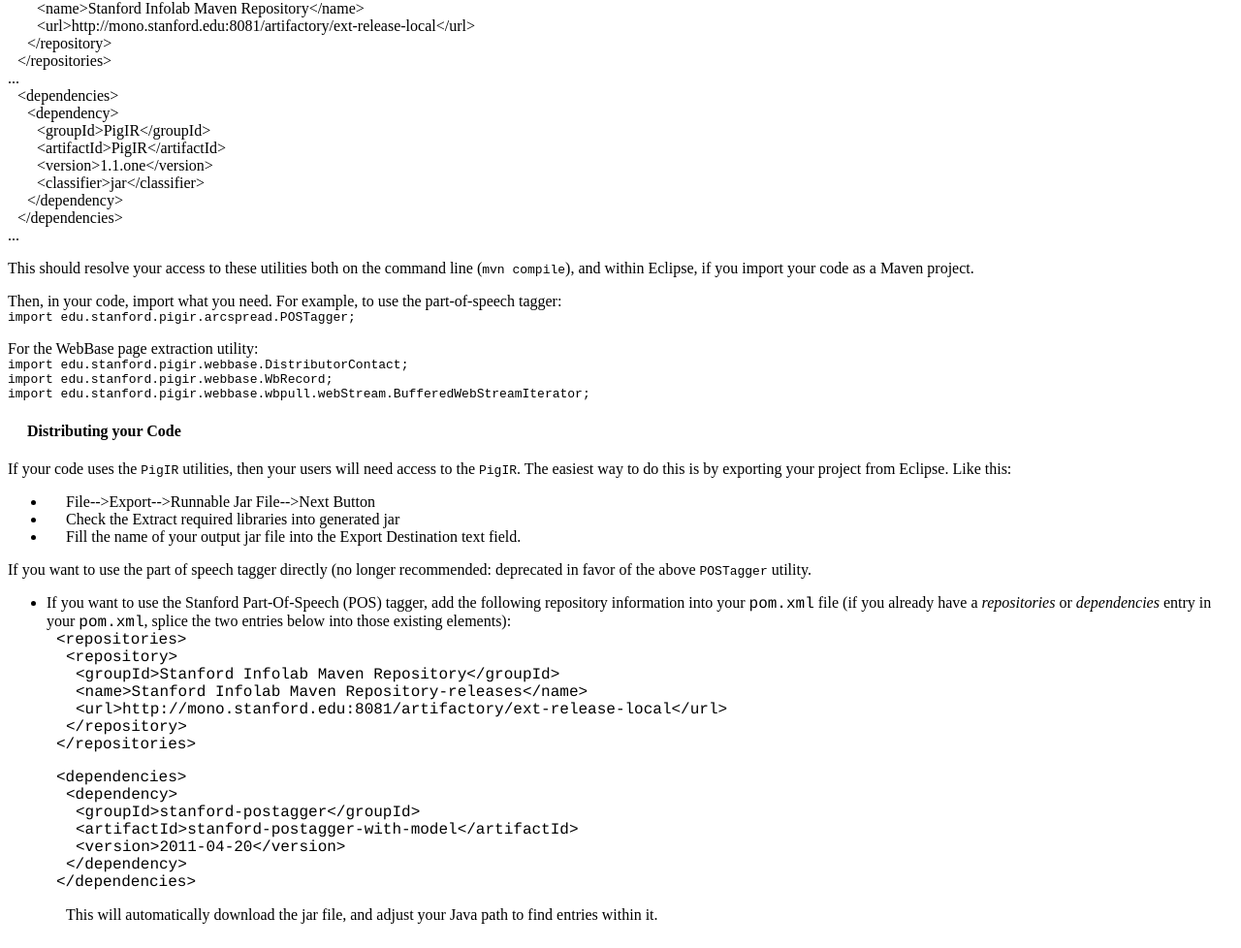
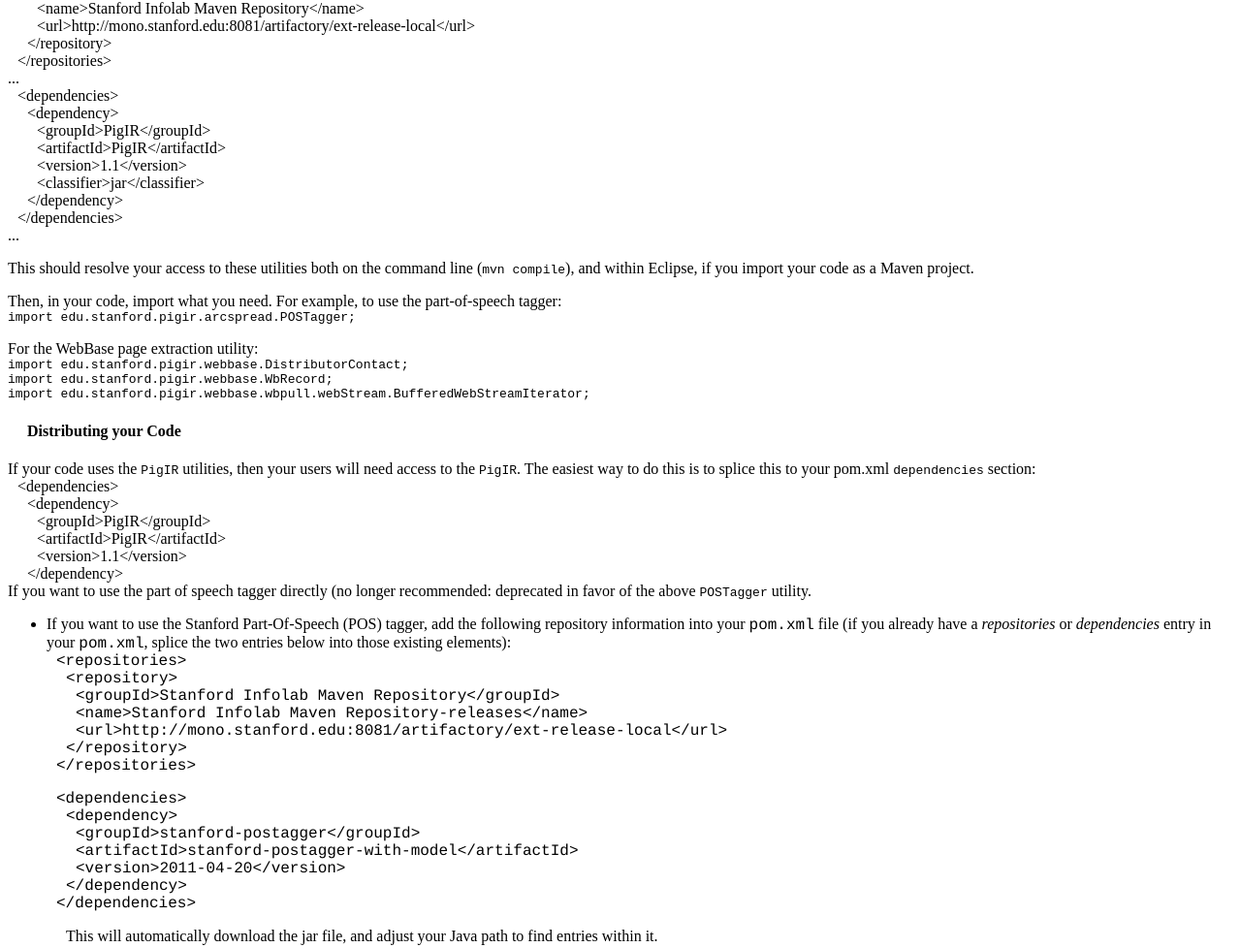
Before and after one commit to paepcke/ArcSpreadDevInfo, a plain HTML site: page index.html in a window 1280 px wide. Shown: the part 5745-6723 px from the top of the page at 97% size. Drawn offline with Linux system fonts and the light colour scheme.

Commit message:
Corrected PigIR dependency instructions to be V1.1, not V1.1one. Added HTML anchor to Page Processing subsection.

```diff
--- a/index.html
+++ b/index.html
@@ -488,9 +488,10 @@ crawl. You find them at <url>http://infolab.stanford.edu/~paepcke/shared-documen
 These are good examples: the wordcount has simple strings or numbers in
 its comma-separated columns. But the POS file has little two-tuples. HongXia's
 DB library will hide this difference.
+
 <h2>Useful Software</h2>
 
-<h3>Page Processing Utilities</h3>
+<h3><a name="sec:pageProcessing">Page Processing Utilities</h3>
 Several classes serve both as modules within Hadoop jobs,
 and for use within your Java applications. These classes
 are combined in the git package <code>PigIR</code>.
@@ -531,7 +532,7 @@ pom.xml:
    <div class="xml2">&lt;dependency&gt;
        <div class="xml3">&lt;groupId&gt;PigIR&lt;/groupId&gt;</div>
        <div class="xml3">&lt;artifactId&gt;PigIR&lt;/artifactId&gt;</div>
-       <div class="xml3">&lt;version&gt;1.1.one&lt;/version&gt;</div>
+       <div class="xml3">&lt;version&gt;1.1&lt;/version&gt;</div>
        <div class="xml3">&lt;classifier&gt;jar&lt;/classifier&gt;</div>
    <div class="xml2">&lt;/dependency&gt;</div>
 <div class="xml1">&lt;/dependencies&gt;<br>
@@ -556,16 +557,16 @@ import edu.stanford.pigir.webbase.wbpull.webStream.BufferedWebStreamIterator;<br
 
 If your code uses the <code>PigIR</code> utilities, then your
 users will need access to the <code>PigIR</code>. The easiest
-way to do this is by exporting your project from Eclipse. Like
-this:
-
-<ul>
-  <li></code>File-->Export-->Runnable Jar File-->Next Button</li>
-  <li>Check the Extract required libraries into generated jar</li>
-  <li>Fill the name of your output jar file into the Export
-      Destination text field.</li>
-
-</ul>
+way to do this is to splice this to your
+pom.xml <code>dependencies</code> section:
+  <div class="xml1">&lt;dependencies&gt;
+    <div class="xml2">&lt;dependency&gt;
+      <div class="xml3">&lt;groupId>PigIR&lt;/groupId&gt;</div>
+      <div class="xml3">&lt;artifactId>PigIR&lt;/artifactId&gt;</div>
+      <div class="xml3">&lt;version>1.1&lt;/version&gt;</div>
+    </div>
+    <div class="xml2">&lt;/dependency&gt;</div>
+  </div>
 If you want to use the part of speech tagger directly (no longer
 recommended: deprecated in favor of the above <code>POSTagger</code>
 utility.
```
